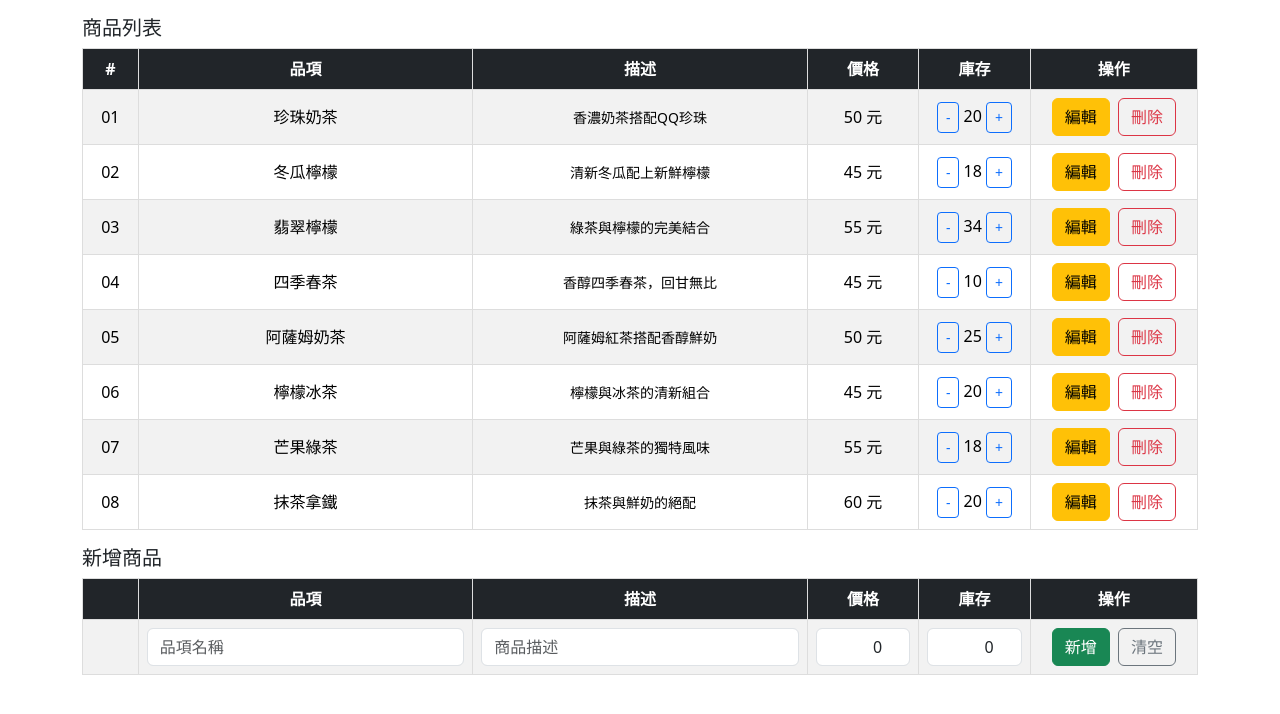
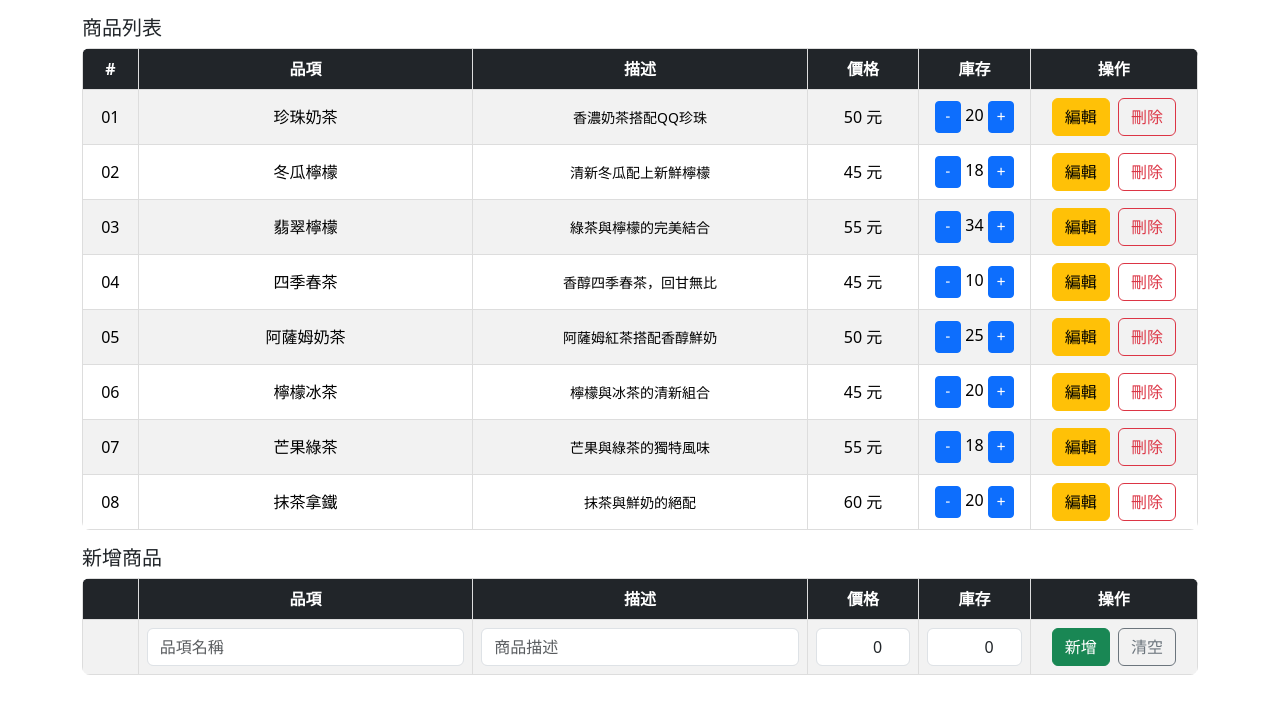
Before and after one commit to dpi627/HexVueHw01, a Vue app: page / in a window 1280 px wide. Shown: the top 714 px of the page. Built offline with nearby package versions, Linux system fonts and the light colour scheme.

Commit message:
feat: 更新商品列表與新增商品區塊的樣式
- 修改標題為 "HEX Vue3 Bootcamp Homework 1"
- 新增商品列表和新增商品區塊的響應式樣式
- 調整按鈕樣式以提升可讀性

```diff
--- a/index.html
+++ b/index.html
@@ -4,7 +4,7 @@
     <meta charset="UTF-8" />
     <link rel="icon" type="image/svg+xml" href="/vite.svg" />
     <meta name="viewport" content="width=device-width, initial-scale=1.0" />
-    <title>Vite + Vue</title>
+    <title>HEX Vue3 Bootcamp Homework 1</title>
   </head>
   <body>
     <div id="app"></div>
--- a/src/AppHwLv3.vue
+++ b/src/AppHwLv3.vue
@@ -2,6 +2,7 @@
   <!-- 商品列表區塊 -->
   <div class="container mt-3">
     <h5 class="mb-2">商品列表</h5>
+    <div class="table-responsive rounded-3">
     <table class="table table-striped table-hover align-middle">
       <thead class="table-dark">
         <tr>
@@ -35,9 +36,9 @@
             <input v-else v-model.number="editingPrice" class="form-control" type="number" />
           </td>
           <td>
-            <button @click="decreaseStock(item)" class="btn btn-sm btn-outline-primary">-</button>
+            <button @click="decreaseStock(item)" class="btn btn-sm btn-primary btn-font">-</button>
             {{ formatNumber(item.stock) }}
-            <button @click="increaseStock(item)" class="btn btn-sm btn-outline-primary">+</button>
+            <button @click="increaseStock(item)" class="btn btn-sm btn-primary btn-font">+</button>
           </td>
           <td>
             <button v-if="editingItem !== item" @click="startEdit(item)" class="btn btn-warning me-2">編輯</button>
@@ -50,9 +51,11 @@
         </tr>
       </tbody>
     </table>
+    </div>
 
     <!-- 新增區塊 -->
     <h5 class="mb-2 mt-3">新增商品</h5>
+    <div class="table-responsive rounded-3">
     <table class="table table-striped table-hover">
       <thead class="table-dark">
         <tr>
@@ -99,6 +102,7 @@
         </tr>
       </tbody>
     </table>
+    </div>
   </div>
 </template>
 
@@ -242,4 +246,9 @@ td {
   padding: 8px;
   border: 1px solid #ddd;
 }
+
+.btn-font {
+  font-size: 0.9rem;
+  font-family: Consolas;
+}
 </style>
```
